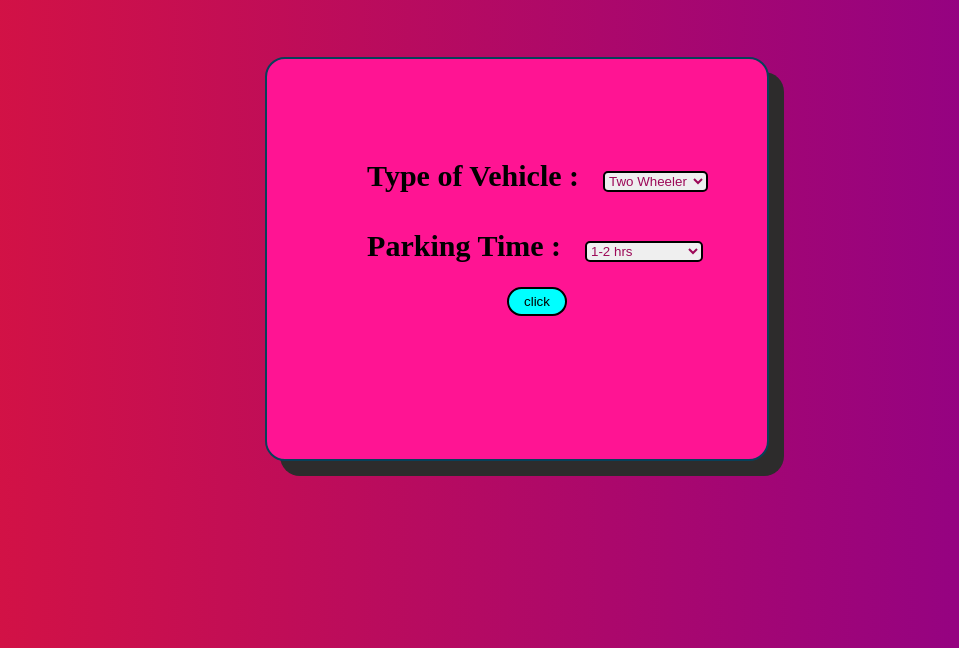
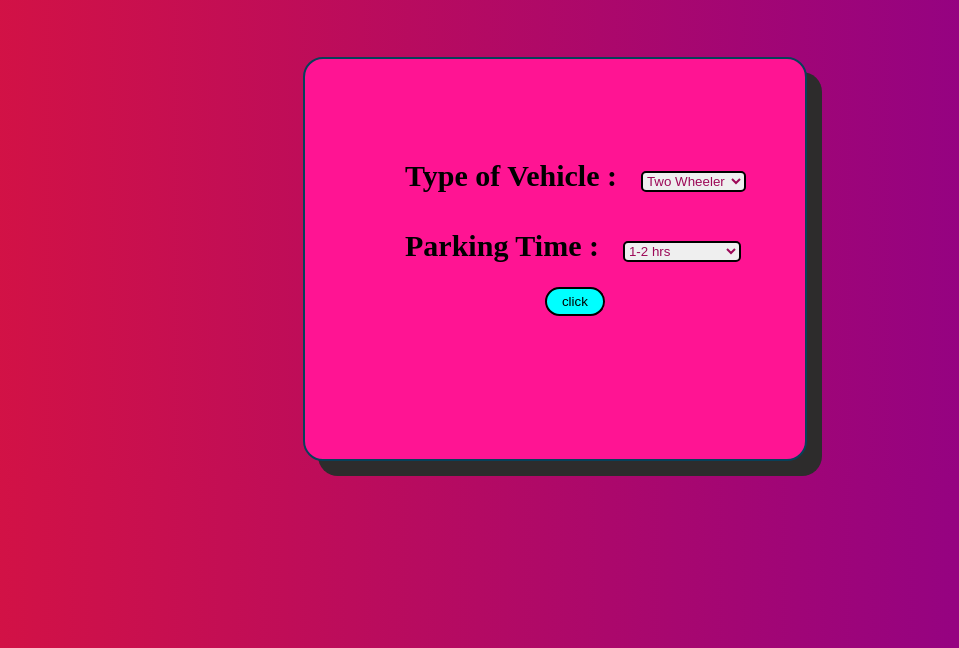
Before and after one commit to 7604928761/portfolio, a plain HTML site: page car.html in a window 1280 px wide. Shown: the part 152-800 px from the top of the page, without its empty margins (160-1119 px from the left). Drawn offline with Linux system fonts and the light colour scheme.

Commit message:
Update car.css

```diff
--- a/car.css
+++ b/car.css
@@ -35,7 +35,7 @@ label{
     width:500px;
     height:400px;
     background-color: deeppink;
-    margin-left:33%;
+    margin-left:36%;
     margin-top:100px;
     border:2px solid rgb(7, 65, 90);
     box-shadow: 15px 15px rgb(45, 44, 44);
```
